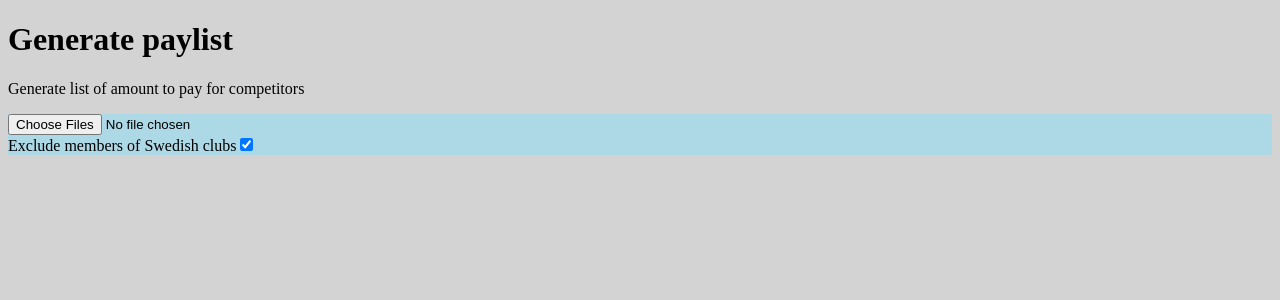
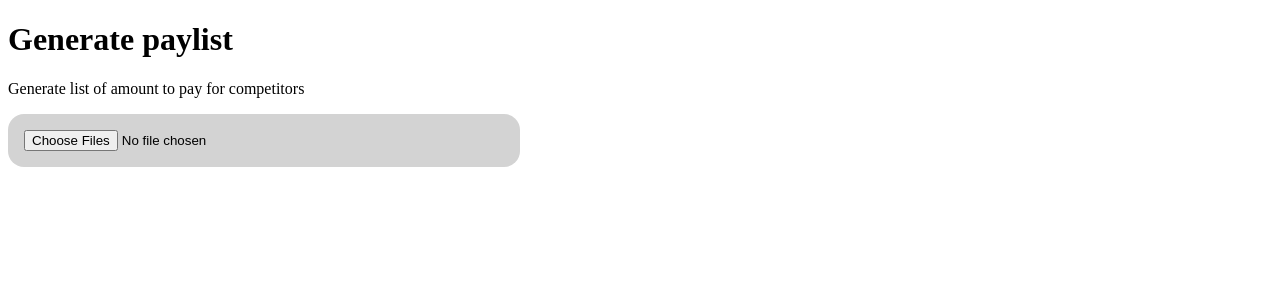
Before and after one commit to fredricj/eventor_paylist, a Vue app: page / in a window 1280 px wide. Shown: the top 300 px of the page. Built offline with nearby package versions, Linux system fonts and the light colour scheme.

Commit message:
Improve design

```diff
--- a/index.html
+++ b/index.html
@@ -7,7 +7,7 @@
     <title>Vite App</title>
       <style>
           body {
-              background-color: lightgray;
+              background-color: white;
           }
       </style>
   </head>
--- a/src/App.vue
+++ b/src/App.vue
@@ -67,34 +67,56 @@ watch([filteredCompetitors, downloadLink], () => {
   <p>
     Generate list of amount to pay for competitors
   </p>
-  <form>
+  <div class="data">
     <input type="file" name="infiles" multiple @change="fileselected" accept=".xml"/>
     <div v-if="names && names.length > 0">
+      <div style="display: flex;">
+        <div>
           <p>Selected files:</p>
+        </div>
+        <div>
           <ul>
           <li v-for="item in names" :key="item.name">
             {{ item.name }}
           </li>
           </ul>
+        </div>
+      </div>
       <div>
         <input type="button" name="convert" value="Extract fees" @click="extractFees">
-      </div>
       </div>
       <div>
         <label for="filterNonmembers">Exclude members of Swedish clubs</label>
         <input type="checkbox" name="filterNonmembers" id="filterNonmembers" v-model="filterSwedish">
       </div>
-  </form>
-  <div v-if="events.size > 0">
-    <h2>Out:</h2>
+    </div>
+    <div v-if="events.size > 0" class="output">
+      <h2>Events:</h2>
       <EventListView :events=events />
-    <a href="" id="downloadLink" ref="downloadLink" download="">Download list</a>
+      <h3>Competitors:</h3>
+      <a href="" class="downloadLink" ref="downloadLink" download="">Download list</a>
       <CompetitorListView :events="events" :competitors="filteredCompetitors" />
     </div>
+  </div>
+
 </template>
 
 <style scoped>
-form {
-  background-color: lightblue;
+div.data {
+  background-color: lightgrey;
+  padding: 1em;
+  width: fit-content;
+  min-width: 30em;
+  border-radius: 1em;
+}
+.output {
+  background-color: lightgreen;
+  padding: 1em;
+  border-radius: 1em;
+  width: fit-content;
+  margin-top: 1em;
+}
+.downloadLink {
+  margin-top: 1em;
 }
 </style>
--- a/src/CompetitorListView.vue
+++ b/src/CompetitorListView.vue
@@ -9,6 +9,7 @@ const props = defineProps<{
 </script>
 
 <template>
+  <div>
   <table>
     <thead>
     <tr>
@@ -30,16 +31,26 @@ const props = defineProps<{
       <td>{{ competitor.club }}</td>
       <td>{{ competitor.organisationCountry }}</td>
       <td>{{ [...competitor.classNames].join(',') }}</td>
-      <th v-for="eventId in props.events.keys()" :key="eventId">
+      <td v-for="eventId in props.events.keys()" :key="eventId">
         {{ competitor.competitionFees.get(eventId) ?? ''}}
-      </th>
+      </td>
       <td>{{ competitor.totalFees  }}</td>
     </tr>
     </tbody>
   </table>
-
+  </div>
 </template>
 
 <style scoped>
+  td, th {
+    border-right: 1px darkgray solid;
+    padding-left: 0.5rem;
+    padding-right: 0.5rem;
+  }
+  th {
+    text-align: left;
+  }
+  td {
 
+  }
 </style>
```
Lines whose indentation alone changed are shown as unchanged.
